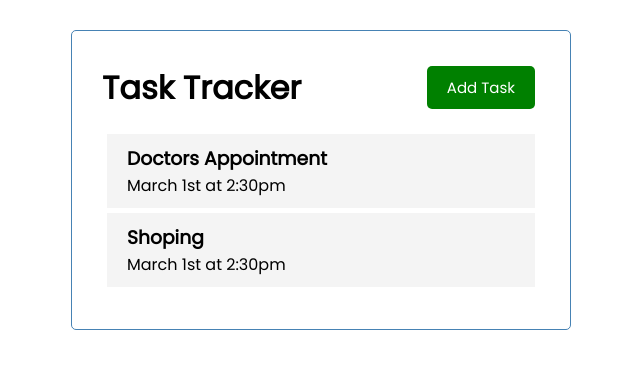
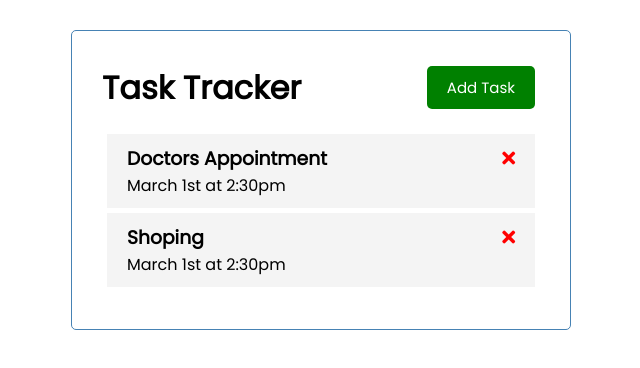
Before and after one commit to IRSAGE/Task-Tracker, a Vue app: page / in a window 1280 px wide. Shown: the top 368 px of the page, without its empty margins (319-959 px from the left). Built offline with nearby package versions, Linux system fonts and the light colour scheme.

Commit message:
Adding fonts

```diff
--- a/public/index.html
+++ b/public/index.html
@@ -4,7 +4,10 @@
     <meta charset="utf-8" />
     <meta http-equiv="X-UA-Compatible" content="IE=edge" />
     <meta name="viewport" content="width=device-width,initial-scale=1.0" />
-
+    <link
+      rel="stylesheet"
+      href="https://cdnjs.cloudflare.com/ajax/libs/font-awesome/5.15.2/css/all.min.css"
+    />
     <link rel="icon" href="<%= BASE_URL %>favicon.ico" />
     <title><%= htmlWebpackPlugin.options.title %></title>
   </head>
--- a/src/components/Task.vue
+++ b/src/components/Task.vue
@@ -2,7 +2,7 @@
     <div class="task">
         <h3>
             {{ task.text }}
-
+            <i class="fas fa-times"></i>
         </h3>
         <p>{{ task.day }}</p>
     </div>
```
